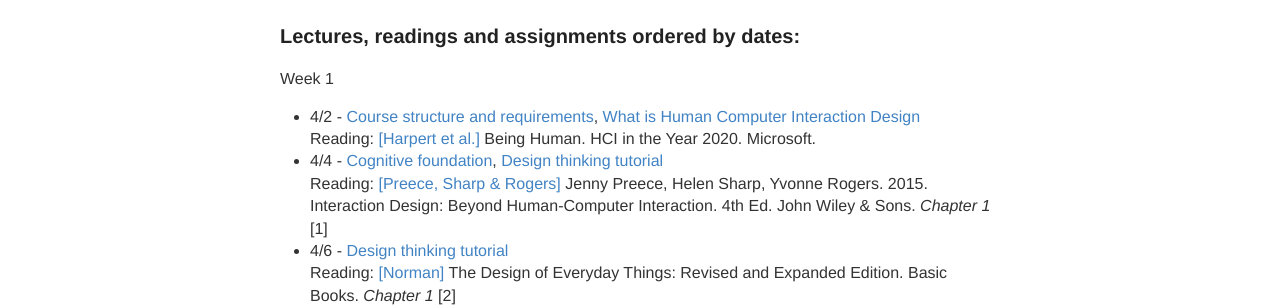
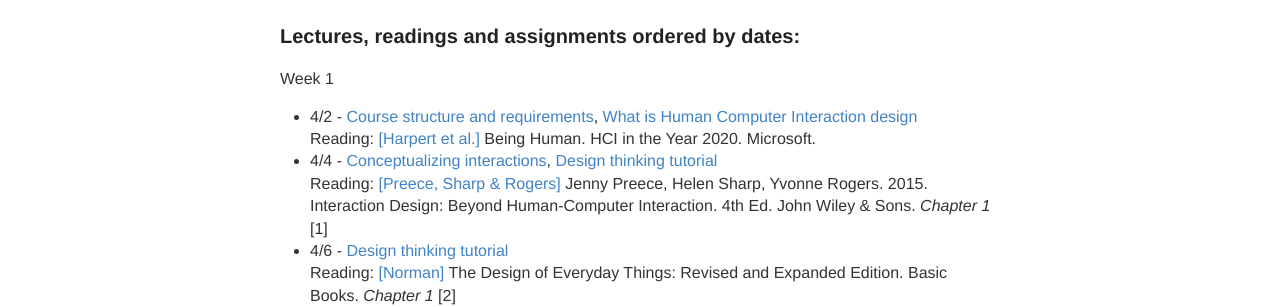
Before and after one commit to hciwang/hciwang.github.io, a Jekyll site: the page built from _posts/2018-3-25-lectures.md, in a window 1280 px wide. Shown: the part 256-563 px from the top of the page. Built offline with Jekyll 4.4.1, drawn with Linux system fonts in a browser that asks for light colours.

Commit message:
Update 2018-3-25-lectures.md

```diff
--- a/_posts/2018-3-25-lectures.md
+++ b/_posts/2018-3-25-lectures.md
@@ -6,9 +6,9 @@ permalink: /lectures/
 
 ### Lectures, readings and assignments ordered by dates:
 Week 1
-- 4/2 - [Course structure and requirements](https://canvas.ucdavis.edu/files/3200059/download?download_frd=1), [What is Human Computer Interaction Design](https://canvas.ucdavis.edu/files/3200068/download?download_frd=1)
+- 4/2 - [Course structure and requirements](https://canvas.ucdavis.edu/files/3200059/download?download_frd=1), [What is Human Computer Interaction design](https://canvas.ucdavis.edu/files/3200068/download?download_frd=1)
 Reading:  [[Harpert et al.]](https://hxd.research.microsoft.com/work/being-human-human-computer-interaction-in-the-year-2020.php) Being Human. HCI in the Year 2020. Microsoft.
-- 4/4 - [Cognitive foundation](), [Design thinking tutorial]()
+- 4/4 - [Conceptualizing interactions](), [Design thinking tutorial]()
 Reading: [[Preece, Sharp & Rogers]](http://www.id-book.com/) Jenny Preece, Helen Sharp, Yvonne Rogers. 2015. Interaction Design: Beyond Human-Computer Interaction. 4th Ed. John Wiley & Sons.  *Chapter 1* [1]
 - 4/6 - [Design thinking tutorial]()
 Reading: [[Norman]](https://www.basicbooks.com/titles/don-norman/the-design-of-everyday-things/9780465050659/) The Design of Everyday Things: Revised and Expanded Edition. Basic Books. *Chapter 1* [2]
```
